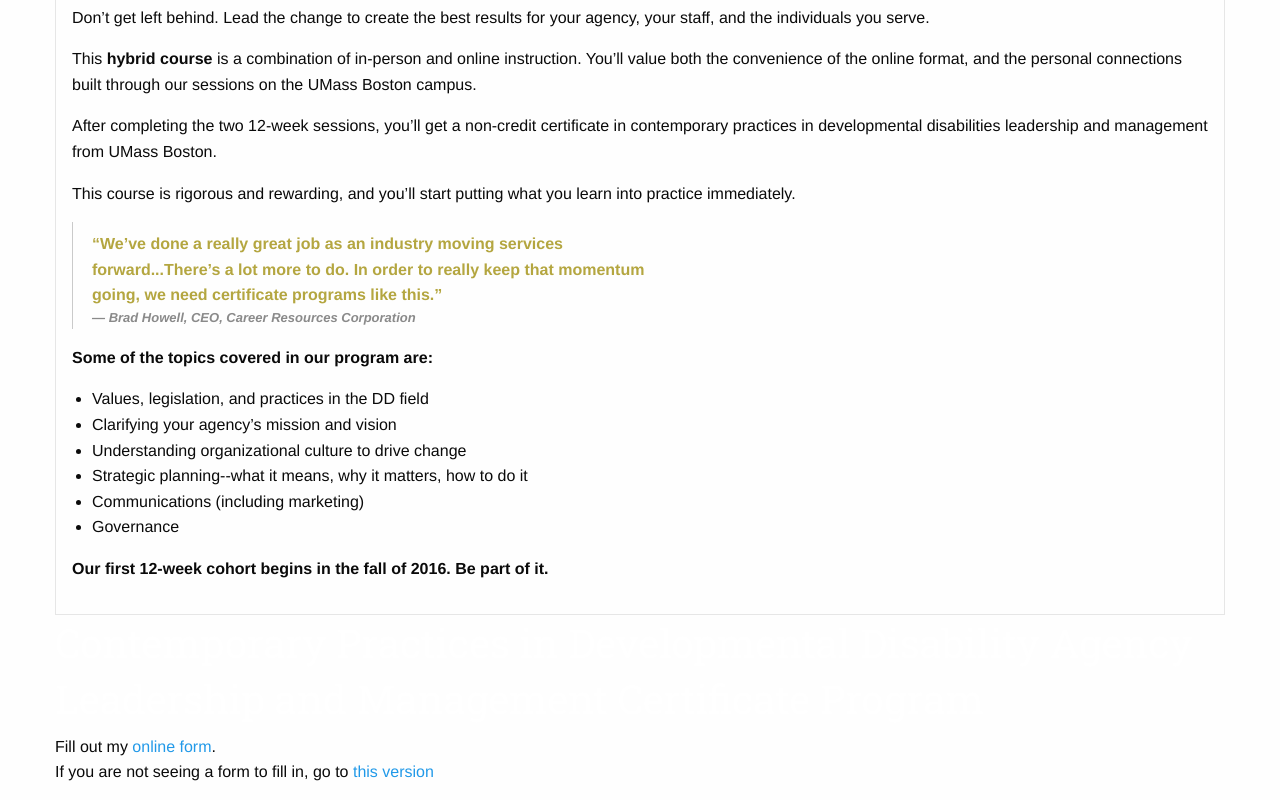
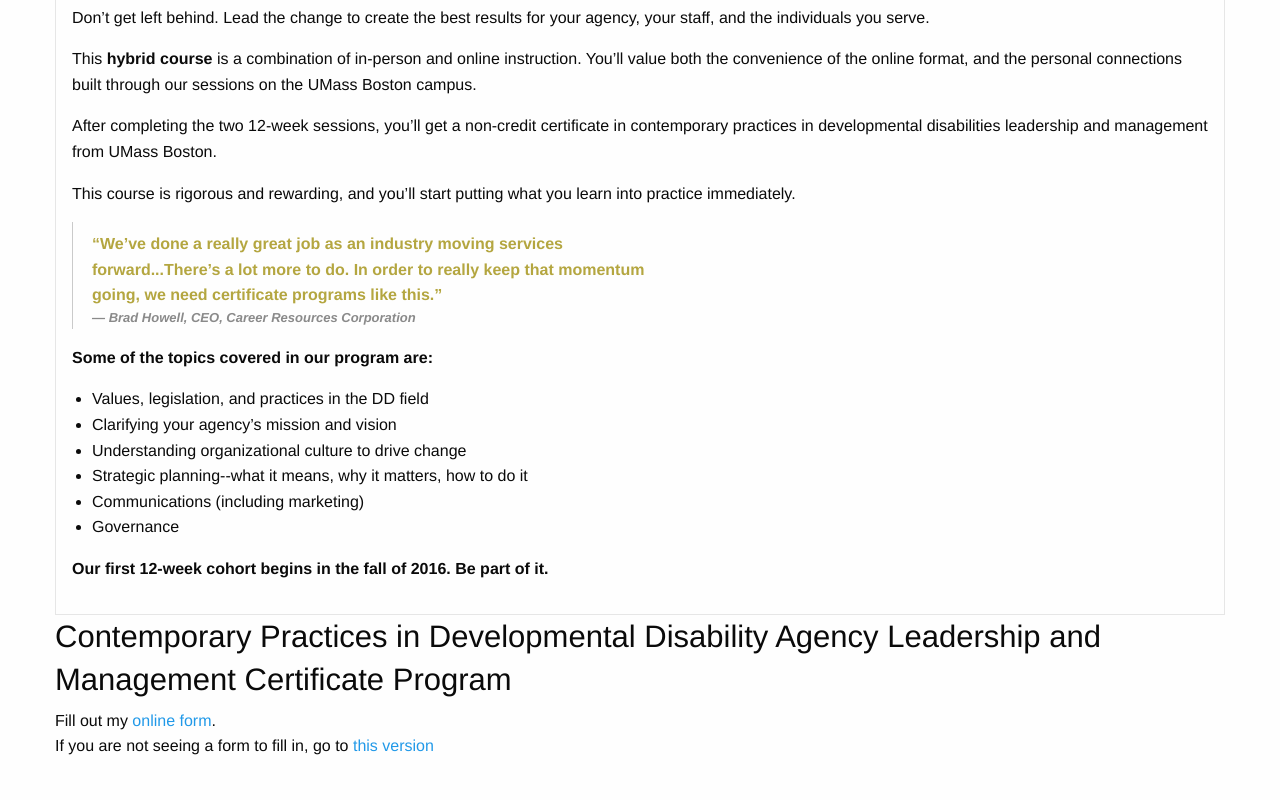
Before and after one commit to communityinclusion/dd-leadership, a plain HTML site: page index.html in a window 1280 px wide. Shown: the part 1018-1818 px from the top of the page. After the commit the page ends 1793 px from the top, so only its background shows below. Drawn offline with Linux system fonts and the light colour scheme; a script that the page names is missing.

Commit message:
text white

```diff
--- a/index.html
+++ b/index.html
@@ -310,10 +310,10 @@
   </div>
 
   <div class="row columns">
-    <h2 id="apply">Contemporary Practices in Developmental Disability Agency
+    <h3 id="apply">Contemporary Practices in Developmental Disability Agency
 
  Leadership and Management Certificate Program
-</h2>
+</h3>
     <div id="wufoo-z10nx5nz1xe46sj">
     Fill out my <a href="https://iciwebs.wufoo.com/forms/z10nx5nz1xe46sj">online form</a>.
     </div>
```
